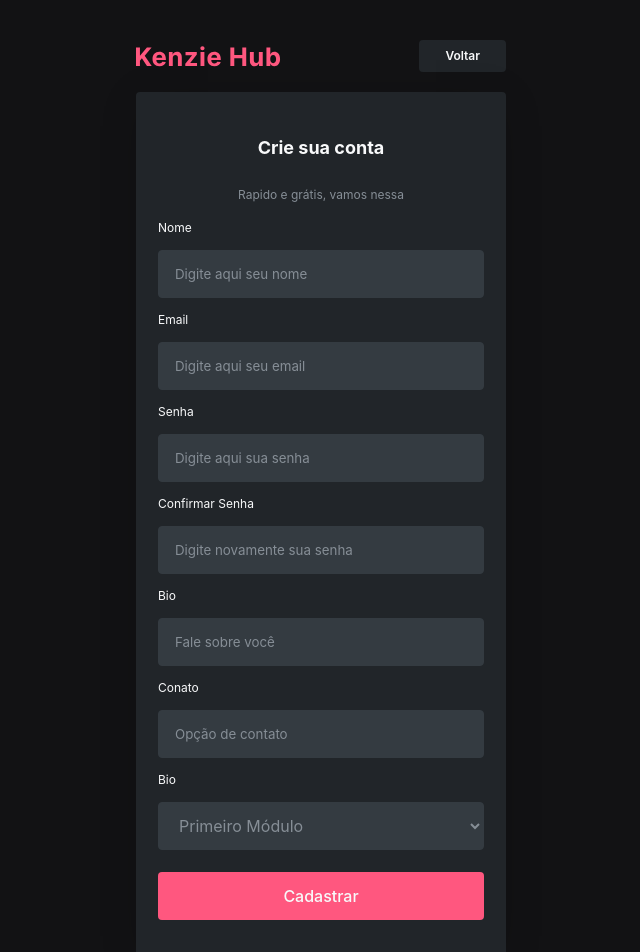
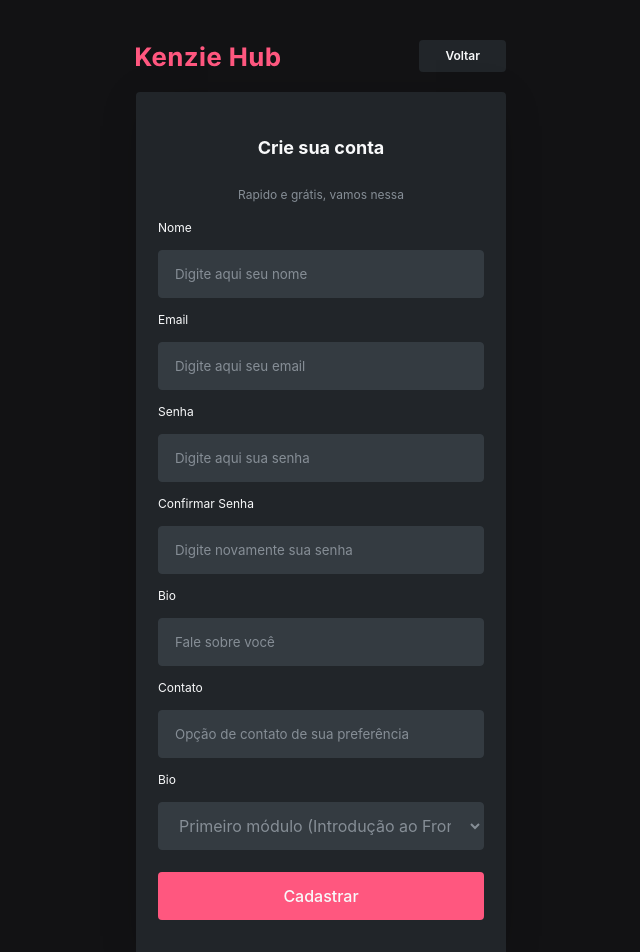
Before and after one commit to MatheusPopolin/kenzie-hub, a React (Vite) app: page /register in a window 1280 px wide. Shown: the top 952 px of the page, without its empty margins (319-959 px from the left). Built offline with nearby package versions, Linux system fonts and the light colour scheme.

Commit message:
feat/add-react-hook-form

```diff
--- a/package.json
+++ b/package.json
@@ -11,6 +11,7 @@
   "dependencies": {
     "react": "^18.2.0",
     "react-dom": "^18.2.0",
+    "react-hook-form": "^7.40.0",
     "react-router-dom": "^6.4.4",
     "styled-components": "^5.3.6"
   },
--- a/src/components/form/index.jsx
+++ b/src/components/form/index.jsx
@@ -3,17 +3,27 @@
 import { Title1, HeadlineBold, Headline } from "../../styles/components/typography";
 import { StyledLabel, StyledInput, StyledSelect } from "../../styles/components/inputs";
 import { StyledButton } from "../../styles/components/buttons";
+import { useForm } from "react-hook-form";
 
 export const FormLogin = () => {
+    const { register, handleSubmit}  = useForm()
+
+    const onSubmit = (data) =>{
+        console.log(data)
+    }
 
     return (
-        <StyledForm>
+        <StyledForm onSubmit={handleSubmit(onSubmit)}>
             <Title1 color="grey-0">Login</Title1>
+
             <StyledLabel htmlFor="email">Email</StyledLabel>
-            <StyledInput type="email" id="email" placeholder="Digite aqui seu email" />
+            <StyledInput type="email" id="email" placeholder="Digite aqui seu email" {...register("email")}/>
+
             <StyledLabel htmlFor="password">Senha</StyledLabel>
-            <StyledInput type="password" id="password" placeholder="Digite aqui sua senha" />
+            <StyledInput type="password" id="password" placeholder="Digite aqui sua senha" {...register("password")}/>
+
             <StyledButton size="default" color="primary" type="submit">Entrar</StyledButton>
+
             <HeadlineBold color="grey-1">Ainda não possui uma conta?</HeadlineBold>
             <Link to={"/register"}><StyledButton size="default" color="disabledOne">Cadastre-se</StyledButton></Link>
         </StyledForm>
@@ -21,29 +31,43 @@
 }
 
 export const FormRegister = () => {
+    const { register, handleSubmit}  = useForm()
+
+    const onSubmit = (data) =>{
+        console.log(data)
+    }
+
     return (
-        <StyledForm>
+        <StyledForm onSubmit={handleSubmit(onSubmit)}>
             <Title1 color="grey-0">Crie sua conta</Title1>
             <Headline color="grey-1">Rapido e grátis, vamos nessa</Headline>
+
             <StyledLabel htmlFor="name">Nome</StyledLabel>
-            <StyledInput type="text" id="name" placeholder="Digite aqui seu nome" />
+            <StyledInput type="text" id="name" placeholder="Digite aqui seu nome" {...register("name")}/>
+
             <StyledLabel htmlFor="email">Email</StyledLabel>
-            <StyledInput type="email" id="email" placeholder="Digite aqui seu email" />
+            <StyledInput type="email" id="email" placeholder="Digite aqui seu email" {...register("email")}/>
+
             <StyledLabel htmlFor="password">Senha</StyledLabel>
-            <StyledInput type="password" id="password" placeholder="Digite aqui sua senha" />
+            <StyledInput type="password" id="password" placeholder="Digite aqui sua senha" {...register("password")}/>
+
             <StyledLabel htmlFor="confirmPassword">Confirmar Senha</StyledLabel>
-            <StyledInput type="password" id="confirmPassword" placeholder="Digite novamente sua senha" />
+            <StyledInput type="password" id="confirmPassword" placeholder="Digite novamente sua senha"/>
+
             <StyledLabel htmlFor="bio">Bio</StyledLabel>
-            <StyledInput type="text" id="bio" placeholder="Fale sobre você" />
-            <StyledLabel htmlFor="contact">Conato</StyledLabel>
-            <StyledInput type="text" id="contact" placeholder="Opção de contato" />
+            <StyledInput type="text" id="bio" placeholder="Fale sobre você" {...register("bio")}/>
+
+            <StyledLabel htmlFor="contact">Contato</StyledLabel>
+            <StyledInput type="text" id="contact" placeholder="Opção de contato de sua preferência" {...register("contact")}/>
+
             <StyledLabel htmlFor="module">Bio</StyledLabel>
-            <StyledSelect name="module" id="module">
-                <option value="moudle-one">Primeiro Módulo</option>
-                <option value="moudle-two">Segundo Módulo</option>
-                <option value="moudle-three">Terceiro Módulo</option>
-                <option value="moudle-four">Quarto Módulo</option>
+            <StyledSelect name="module" id="module" {...register("course_module")}>
+                <option value="Primeiro módulo (Introdução ao Frontend)">Primeiro módulo (Introdução ao Frontend)</option>
+                <option value="Segundo módulo (Frontend Avançado)">Segundo módulo (Frontend Avançado)</option>
+                <option value="Terceiro módulo (Introdução ao Backend)">Terceiro módulo (Introdução ao Backend)</option>
+                <option value="Quarto módulo (Backend Avançado)">Quarto módulo (Backend Avançado)</option>
             </StyledSelect>
+
             <StyledButton size="default" color="primary" type="submit">Cadastrar</StyledButton>
         </StyledForm>
     );
```
Also changed, not shown: checklist.txt, 1 other file (tests, documents, lock files or other folders).
